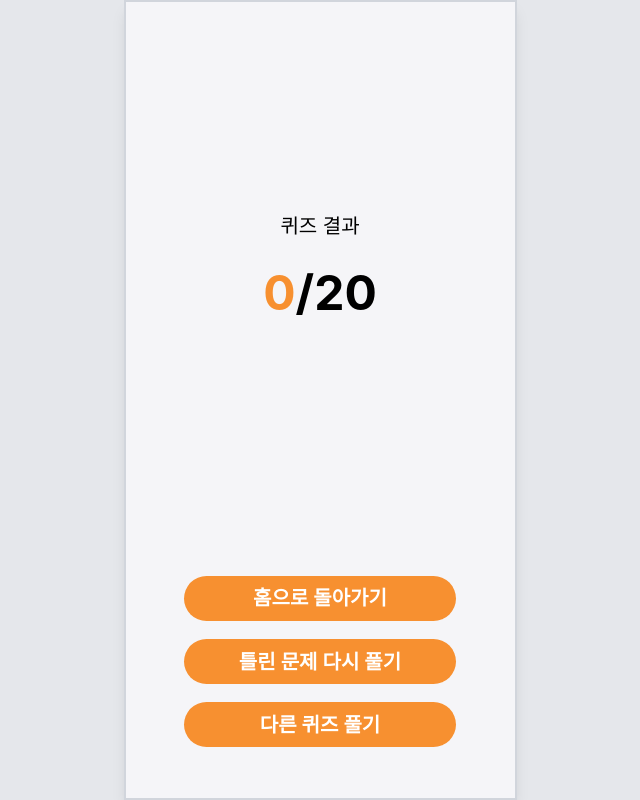
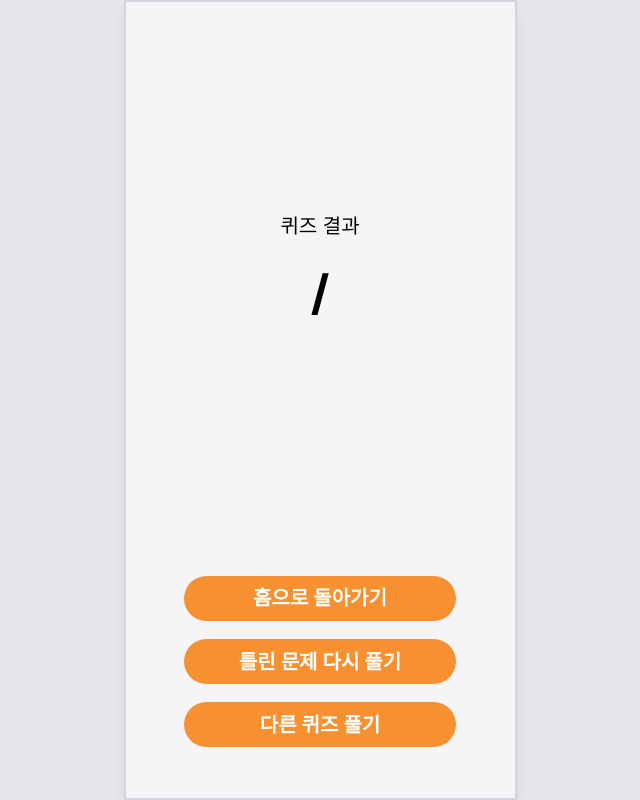
Before and after one commit to 2025-sinchonthon-4/frontend, a React (Vite) app: page /quiz-report in a window 1280 px wide. Shown: the whole page, without its empty margins (320-960 px from the left). Built offline with nearby package versions, Linux system fonts and the light colour scheme; no server answers.

Commit message:
feature: quiz-report score값 계산

```diff
--- a/src/pages/quizReport/quizReportPage.jsx
+++ b/src/pages/quizReport/quizReportPage.jsx
@@ -1,23 +1,11 @@
 import React, { useEffect, useState } from 'react';
-import { useNavigate} from 'react-router-dom';
+import { useNavigate, useLocation} from 'react-router-dom';
 import Button from '../../components/Button';
 
 const QuizReportPage = () => {
   const navigate = useNavigate();
-  const [score, setScore] = useState(0);
-  const [totalScore, setTotalScore] = useState(20);
-
-  /*
-  useEffect(() => {
-    fetch("/api/quiz/result")   // GET 요청
-      .then((res) => res.json())
-      .then((data) => {
-        console.log("서버 응답:", data);
-        // setScore(data.score);
-      })
-      .catch((err) => console.error(err));
-  }, []);
-  */
+  const location = useLocation();
+  const { score, totalScore } = location.state || { correctCount: 0, totalCount: 0 };
 
   return(
     <div className="flex flex-col items-center">
```
